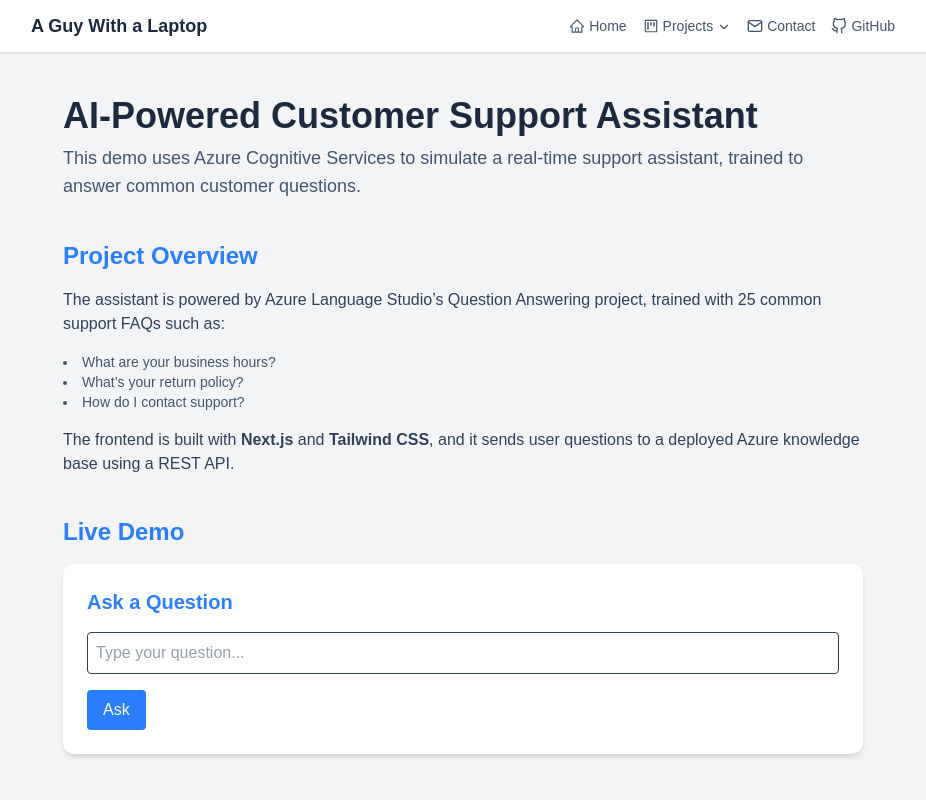
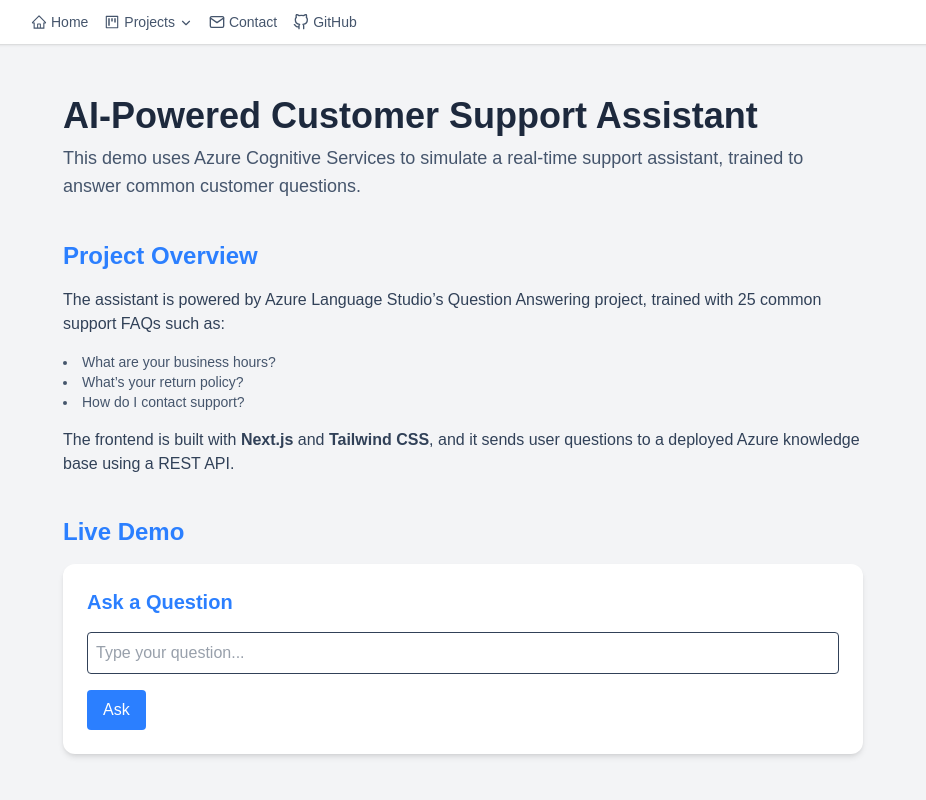
Before and after one commit to orlandog7/guywithalaptop, a Next.js app: page /projects/ai-support-assistant in a window 1280 px wide. Shown: the top 800 px of the page, without its empty margins (177-1103 px from the left). Built offline with nearby package versions, Linux system fonts and the light colour scheme.

Commit message:
chore: update site content

```diff
--- a/app/page.js
+++ b/app/page.js
@@ -1,5 +1,5 @@
 export const metadata = {
-  title: 'Portfolio | A Guy With a Laptop',
+  title: 'Orlando G. - Live Demo Projects',
   description: 'The personal portfolio of Orlando — showcasing cloud and AI projects built with Next.js and Azure.',
 };
 
--- a/app/projects/ai-support-assistant/page.js
+++ b/app/projects/ai-support-assistant/page.js
@@ -2,7 +2,7 @@
 import QuestionAnswering from '@/components/QuestionAnswering';
 
 export const metadata = {
-  title: 'AI Customer Support Assistant | A Guy With a Laptop',
+  title: 'AI Customer Support Assistant | Orlando G.',
   description:
     'An AI-powered assistant demo built with Azure Language Studio that answers real-world customer support questions.',
 };
--- a/app/projects/economic-dashboard/page.js
+++ b/app/projects/economic-dashboard/page.js
@@ -2,7 +2,7 @@
 import FredChart from '@/components/FredChart';
 
 export const metadata = {
-  title: 'U.S. Economic Dashboard | A Guy With a Laptop',
+  title: 'U.S. Economic Dashboard | Orlando G.',
   description: 'An AI-powered dashboard visualizing real-time U.S. economic sentiment using FRED data.',
 };
 
--- a/app/projects/page.js
+++ b/app/projects/page.js
@@ -3,7 +3,7 @@
 import Link from 'next/link';
 
 export const metadata = {
-  title: 'Projects | A Guy With a Laptop',
+  title: 'Orlando G. - Demo Projects',
   description: 'Explore AI and cloud-powered demo projects built by Orlando Gonzalez.',
 };
 
--- a/app/projects/portfolio-build/page.js
+++ b/app/projects/portfolio-build/page.js
@@ -3,7 +3,7 @@
 import CollapsibleSection from '@/components/CollapsibleSection';
 
 export const metadata = {
-  title: 'Portfolio Build Demo | A Guy With a Laptop',
+  title: 'Portfolio Build Demo | Orlando G.',
   description: 'How this site was built and deployed using Azure, GitHub, and Next.js.',
 };
 
--- a/app/projects/sentiment-yahoo-finance/page.js
+++ b/app/projects/sentiment-yahoo-finance/page.js
@@ -3,7 +3,7 @@
 import SentimentYahooFinance from '@/components/SentimentYahooFinance';
 
 export const metadata = {
-  title: 'Sentiment Yahoo Finance | A Guy With a Laptop',
+  title: 'Sentiment Yahoo Finance | Orlando G.',
   description:
     'A live sentiment analysis demo that fetches tweets on #StockMarket and scores them with Azure AI.',
 };
--- a/components/HomeContent.js
+++ b/components/HomeContent.js
@@ -17,42 +17,25 @@
         <div className="max-w-4xl mx-auto">
 
           {/* Hero */}
-          <header className="mb-8 text-center md:text-left space-y-4 flex flex-col md:flex-row items-center gap-6">
-            <div className="relative">
-              <div className="absolute inset-0 w-36 h-36 rounded-full bg-blue-500 opacity-20 blur-2xl -z-10 mx-auto md:mx-0"></div>
-              <img
-                src="/images/HeadShot-OG-01.jpg"
-                alt="Orlando avatar"
-                loading="lazy"
-                className="w-32 h-32 rounded-full shadow-lg object-cover ring-2 ring-blue-500 dark:ring-blue-400 mx-auto md:mx-0"
-              />
-            </div>
-
-            <div>
-              <h1 className="text-4xl md:text-5xl font-bold text-slate-800 dark:text-white">Hi, I’m Orlando</h1>
-              <p className="text-lg md:text-xl mt-2 text-slate-600 dark:text-gray-300">
-                An Experienced IT Project Manager with a Focus on Artificial Intelligence and Machine Learning
-              </p>
-            </div>
+          <header className="mb-8 text-center md:text-left space-y-4">
+            <h1 className="text-3xl font-semibold text-gray-900">Welcome to Orlando's Sandbox</h1>
+            <p className="text-lg text-gray-600">Check out some of the AI projects below:</p>
           </header>
 
-          {/* About Me */}
-          <section className="mb-10">
+          {/* Demo Projects */}
+          <section id="projects" className="mb-8">
+            <h2 className="text-2xl font-semibold mb-4 text-slate-800 dark:text-slate-100">Live Demo Projects</h2>
+            <ProjectCarousel />
+          </section>
+
+                    {/* About Me */}
+                    <section className="mb-10">
             <h2 className="text-2xl font-semibold mb-4 text-slate-800 dark:text-slate-100">About Me</h2>
             <div className="bg-white dark:bg-gray-800 p-6 rounded-xl shadow-md space-y-4">
               <p>
-                I’m an IT Project Manager with 30 years of experience leading software and infrastructure projects. I've helped teams deliver complex systems and bring new products to life.
-              </p>
-              <p>
-                Lately, I’ve been exploring how AI and cloud technologies can solve real business problems — from improving support to unlocking insights from data.
+              Twenty-eight years total IT experience: 12 as a PM, 5 as a BA and 11 as a Developer & Data Analyst.  Delivering end-to-end software solutions by managing on-shore and off-shore teams for government, pharmaceutical and financial clients using Agile, Scrum, Kanban, Waterfall, SDLC, ITIL, and Six-Sigma.
               </p>
             </div>
-          </section>
-
-          {/* Demo Projects */}
-          <section id="projects" className="mb-8">
-            <h2 className="text-2xl font-semibold mb-4 text-slate-800 dark:text-slate-100">Demo Projects</h2>
-            <ProjectCarousel />
           </section>
 
           {/* Certifications */}
--- a/components/Navbar.js
+++ b/components/Navbar.js
@@ -22,9 +22,11 @@
   return (
     <nav className="bg-white dark:bg-gray-800 shadow fixed top-0 left-0 right-0 z-50">
       <div className="max-w-4xl mx-auto flex items-center justify-between px-4 py-3">
+        {/*
         <span className="font-bold text-slate-800 dark:text-white text-lg">
           A Guy With a Laptop
         </span>
+        */}
 
         <div className="flex items-center space-x-4 text-sm">
           {/* Home */}
```
